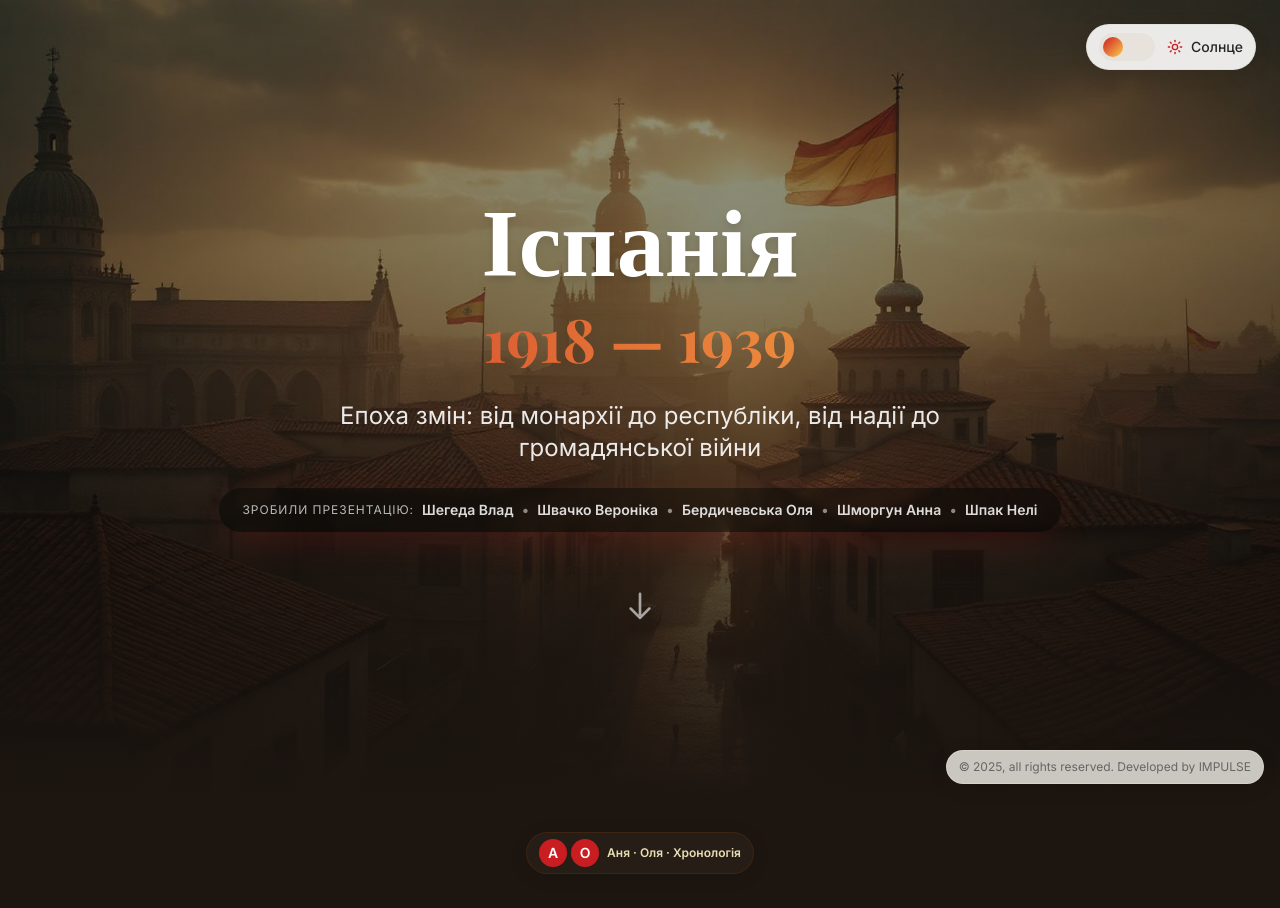
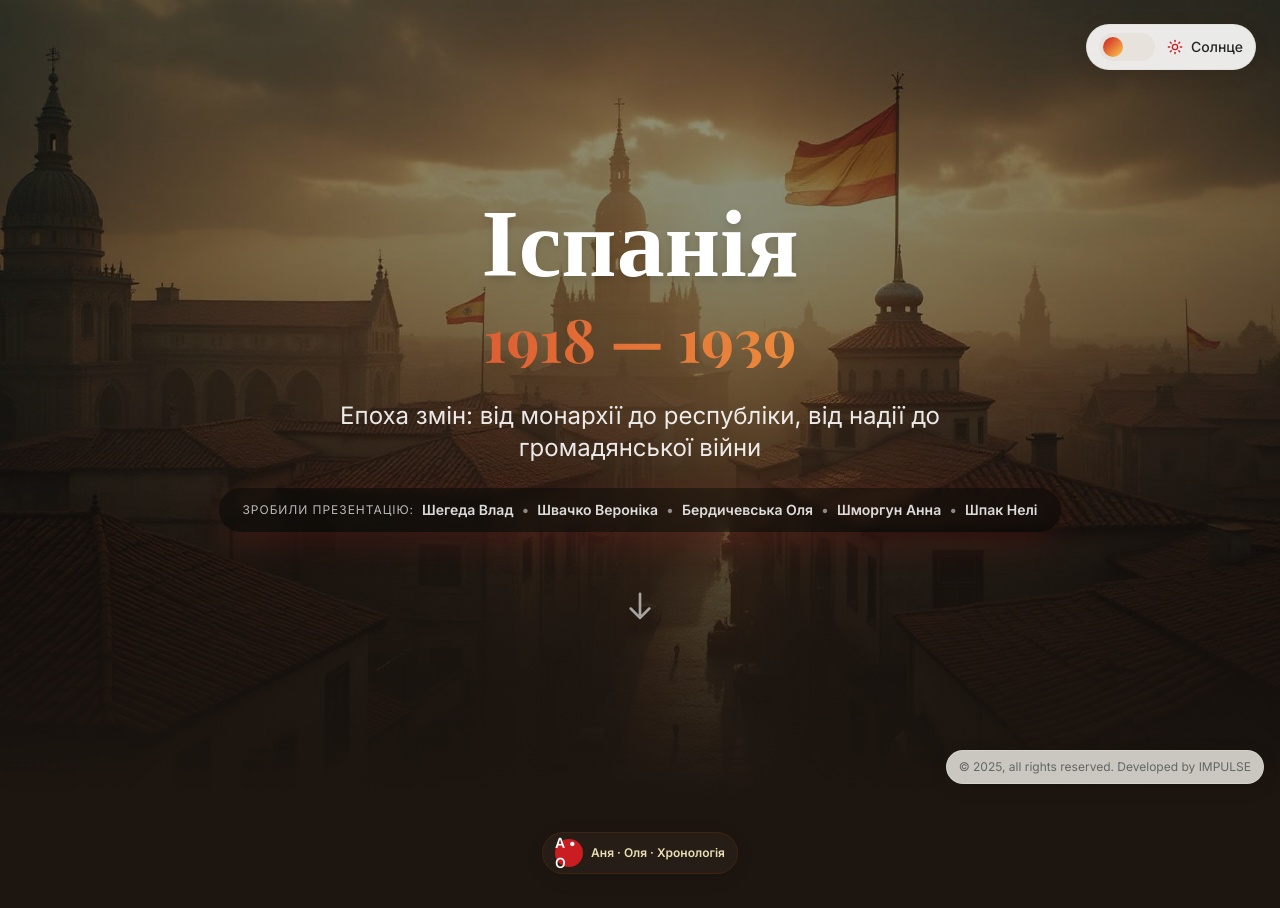
Before and after one commit to neverluckskr/espa-a-vibrants, a React (Vite) app: page / in a window 1280 px wide. Shown: the top 908 px of the page. Built offline with nearby package versions, Linux system fonts and the light colour scheme; the HTML template or start-up script is replaced by a standard one.

Commit message:
Update Timeline.tsx

```diff
--- a/src/components/Timeline.tsx
+++ b/src/components/Timeline.tsx
@@ -74,16 +74,9 @@ const Timeline = () => {
       <div className="container mx-auto px-4 relative">
         <div className="absolute inset-x-0 -top-14 md:-top-16 flex justify-center">
   <div className="flex items-center gap-2 bg-[#2a2118]/80 backdrop-blur-sm border border-amber-900/30 px-3 py-1.5 rounded-full shadow-soft text-xs font-semibold text-amber-100/90">
-
-            <div className="flex items-center gap-1">
     <span className="w-7 h-7 rounded-full bg-spanish-red text-white flex items-center justify-center font-bold text-sm">
-                А
+      А • О
     </span>
-              <span className="w-7 h-7 rounded-full bg-spanish-red text-white flex items-center justify-center font-bold text-sm">
-                О
-              </span>
-            </div>
-
     <span>Аня · Оля · Хронологія</span>
   </div>
 </div>
```
Lines whose indentation alone changed are shown as unchanged.
